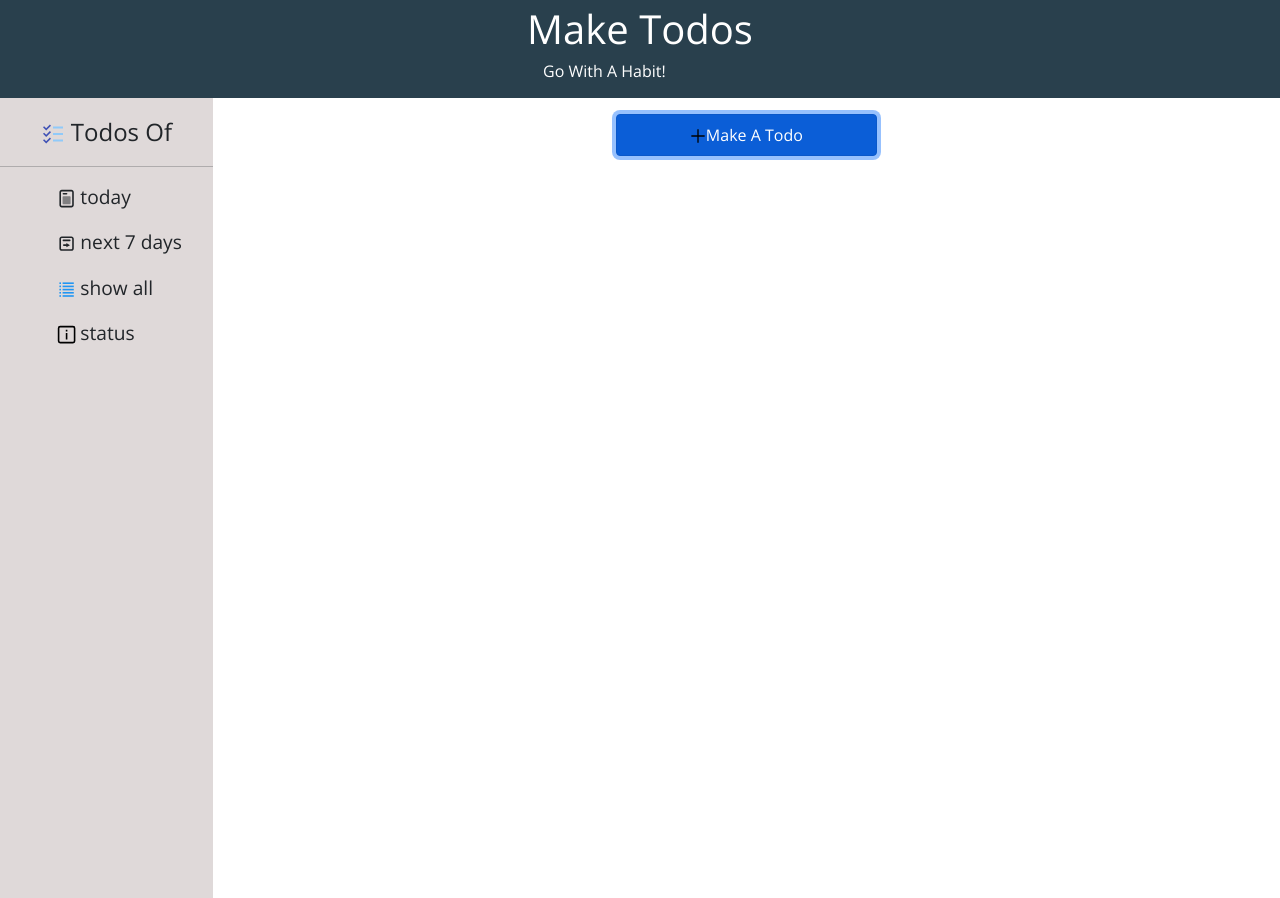
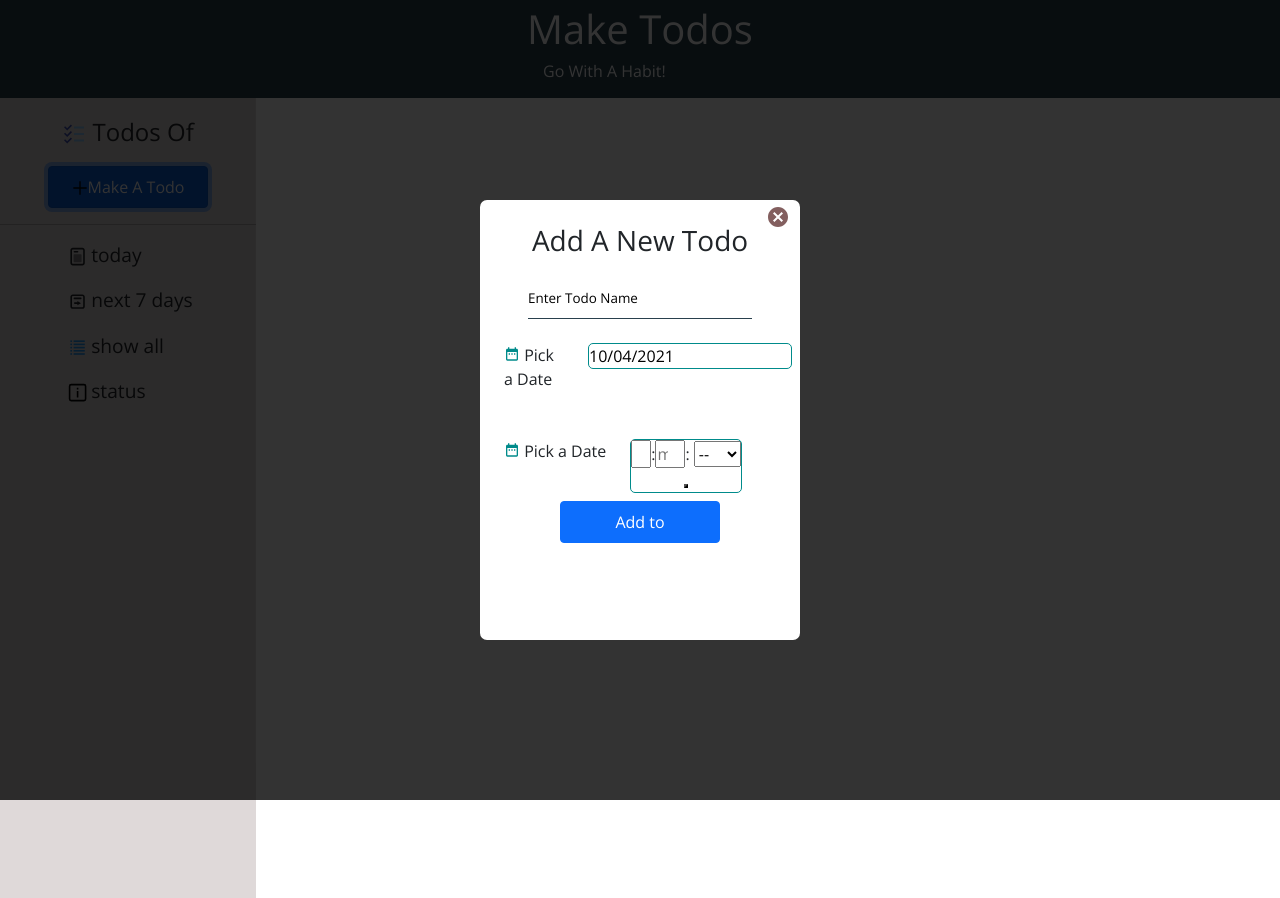
Before and after one commit to Protik111/make-todos, a React (Create React App) app: page / in a window 1280 px wide. Both pictures are taken after a click on the button "Make A Todo". Built offline with nearby package versions, Linux system fonts and the light colour scheme.

Commit message:
modal added

```diff
--- a/src/assets/css/global.css
+++ b/src/assets/css/global.css
@@ -3,6 +3,7 @@
 :root{
     --header: #29404D;
     --sidebar: rgb(223, 217, 217);
+    --cyan: darkcyan;
 }
 
 *,
@@ -14,7 +15,7 @@
 }
 body{
     font-family: 'Open Sans', sans-serif;
-    font-size: 62.5%;
+    /* font-size: 62.5%; */
 }
 .App{
     width: 100%;
@@ -70,8 +71,68 @@ body{
 }
 /* sidebar end */
 
-/* make todo button start */
+/* modal start */
+.add-btn{
+    width: 10rem;
+}
+.Modal{
+    position: fixed;
+    top: 0;
+    left: 0;
+    background-color: rgba(0, 0, 0, 0.8);
+    height: 100%;
+    width: 100%;
+}
 
-
-
-/* make todo button end */
+.Modal .modalContainer {
+    position: absolute;
+    top: 25%;
+    left: 50%;
+    transform: translate(-50%, 0%);
+    background-color: white;
+    width: 25%;
+    height: 55vh;
+    /* text-align: center; */
+    border-radius: 7px;
+}
+.todoName{
+    width: 70%;
+    padding: 0.6rem 0;
+    font-size: 0.7rem;
+    border: none;
+    border-bottom: 1px solid var(--header);
+    transition: all 0.3s ease-in-out;
+}
+.modalBox input:focus {
+    font-size: 0.8rem;
+    width: 75%;
+    outline: none;
+    border-bottom: 1px solid var(--header);
+}
+.todoName::placeholder {
+    font-size: larger;
+    color: black;
+}
+.pickDate,
+.pickTime{
+    color: var(--cyan);
+    font-size: 1rem;
+    margin-bottom: 5px;
+}
+.datePicker,
+.timePicker{
+    display: flex;
+}
+.date{
+    border: 1px solid darkcyan;
+    margin-right: 0.5rem;
+    border-radius: 5px;
+}
+.cancelIcon{
+    font-size: 1.5rem;
+    color: rgb(131, 95, 95);
+    position: absolute;
+    top: 5px;
+    right: 10px;
+}
+/* modal end */
--- a/src/components/Main/Main.js
+++ b/src/components/Main/Main.js
@@ -1,12 +1,10 @@
 import React from 'react';
-import MakeTodoButton from '../MakeTodoButton/MakeTodoButton';
-import Sidebar from '../Sidebar/Sidebar';
+import Sidebar from './Sidebar/Sidebar';
 
 const Main = () => {
     return (
         <div className="Main">
             <Sidebar></Sidebar>
-            <MakeTodoButton></MakeTodoButton>
         </div>
     );
 };
--- /dev/null
+++ b/src/components/Main/Modal/Modal.js
@@ -0,0 +1,22 @@
+import React, { useRef } from 'react';
+
+const Modal = ({children, showModal, setShowModal}) => {
+    const modalRef = useRef();
+
+    const closeModal = (e) => {
+        if(e.target === modalRef.current){
+            setShowModal(false);
+        }
+    }
+
+    return (
+        showModal &&
+        <div className="Modal" ref={modalRef} onClick={closeModal}>
+            <div className="modalContainer">
+                {children}
+            </div>
+        </div>
+    );
+};
+
+export default Modal;
--- /dev/null
+++ b/src/components/Main/Sidebar/Sidebar.js
@@ -0,0 +1,93 @@
+import React, { useState } from 'react';
+import { FcTodoList, FcList } from 'react-icons/fc';
+import { CgToday, CgCalendarNext } from 'react-icons/cg';
+import { GrStatusInfo, GrAdd } from 'react-icons/gr';
+import { MdDateRange, MdCancel } from 'react-icons/md';
+import Modal from '../Modal/Modal';
+
+//date and time import
+import DatePicker from "react-datepicker";
+import "react-datepicker/dist/react-datepicker.css";
+import TimePicker from 'react-time-picker';
+// import { TimePicker } from 'antd';
+
+// import { MuiPickersUtilsProvider, DatePicker, TimePicker } from '@material-ui/pickers';
+// import DateFnsUtils from '@date-io/date-fns';
+
+const Sidebar = () => {
+    const [showModal, setShowModal] = useState(false);
+    const [name, setName] = useState('');
+    const [date, setDate] = useState(new Date());
+    const [time, setTime] = useState(null);
+
+    console.log(name, date, time);
+
+    const handleSubmit = (e) => {
+        console.log('clicked', e);
+    }
+    return (
+        <div className="Sidebar">
+            <div className="sidebar-box">
+                <div className="text-center">
+                    <p className="todosOf"><FcTodoList></FcTodoList> Todos Of</p>
+                    {/* <MakeTodoButton></MakeTodoButton> */}
+                    <button onClick={() => setShowModal(true)} type="button" class="btn btn-primary add-btn p-2"><GrAdd className="addTodo"></GrAdd>Make A Todo</button>
+                </div>
+                <hr />
+                <div className="todosOf__item offset-md-3">
+                    <p className="todosOf__item--today"><CgToday className="m-1"></CgToday>today</p>
+                    <p className="todosOf__item--next"><CgCalendarNext className="m-1"></CgCalendarNext>next 7 days</p>
+                    <p className="todosOf__item--all"><FcList className="m-1"></FcList>show all</p>
+                    <p className="todosOf__item--status"><GrStatusInfo className="m-1"></GrStatusInfo>status</p>
+                    {/* <p>{time}</p> */}
+                </div>
+                <Modal showModal={showModal} setShowModal={setShowModal}>
+                    <div className="modalBox mt-4">
+                        <div className="text-center">
+                            <h3>Add A New Todo</h3>
+                        </div>
+                        <form action="" className="mt-4" onSubmit={handleSubmit}>
+                            <div className="text-center">
+                                <input className="todoName" type="text" name="name" value={name} onChange={e => setName(e.target.value)} placeholder="Enter Todo Name" />
+                            </div>
+
+                            <div className="datePicker">
+                                <p className="m-4 mt-4"><span><MdDateRange className="pickDate"></MdDateRange></span> Pick a Date</p>
+                                <div className="text-center mt-4 dateBox">
+                                    <DatePicker className="date" selected={date} onChange={(date) => setDate(date)} />
+                                </div>
+                            </div>
+
+                            <div className="timePicker">
+                                <p className="m-4 mt-4"><span><MdDateRange className="pickTime"></MdDateRange></span> Pick a Date</p>
+                                <div className="text-center mt-4">
+                                    <TimePicker
+                                        onChange={time => setTime(time)}
+                                        selected={time}
+                                        amPmAriaLabel="AM/PM"
+                                        closeClock={true}
+                                        disableClock={true}
+                                        format="h:m: a"
+                                        hourPlaceholder="hh"
+                                        minutePlaceholder="mm"
+                                        // required={true}
+                                        clearIcon=""
+                                        className="date"
+                                    />
+                                </div>
+                            </div>
+                            <div className="text-center mt-2">
+                                {/* <button type="button" className="btn btn-primary add-btn p-2"><GrAdd className="addTodo"></GrAdd>Add To Your List</button> */}
+                                <input type="button" className="btn btn-primary add-btn p-2" value="Add to" />
+                            </div>
+                        </form>
+                        {/* <p>{time}</p> */}
+                        <a onClick={() => setShowModal(false)}><MdCancel className="cancelIcon"></MdCancel></a>
+                    </div>
+                </Modal>
+            </div>
+        </div>
+    );
+};
+
+export default Sidebar;
--- a/src/components/MakeTodoButton/MakeTodoButton.js
+++ /dev/null
@@ -1,14 +0,0 @@
-import React from 'react';
-import { GrAdd } from 'react-icons/gr';
-
-const MakeTodoButton = () => {
-    return (
-        <div className="MakeTodoButton container-fluid">
-            <div className="mt-3 text-center">
-                <button type="button" class="btn btn-primary w-25 p-2"><GrAdd></GrAdd>Make A Todo</button>
-            </div>
-        </div>
-    );
-};
-
-export default MakeTodoButton;
--- a/src/components/Sidebar/Sidebar.js
+++ /dev/null
@@ -1,25 +0,0 @@
-import React from 'react';
-import { FcTodoList, FcList } from 'react-icons/fc';
-import { CgToday, CgCalendarNext } from 'react-icons/cg';
-import { GrStatusInfo } from 'react-icons/gr';
-
-const Sidebar = () => {
-    return (
-        <div className="Sidebar">
-            <div className="sidebar-box">
-                <div className="text-center">
-                    <p className="todosOf"><FcTodoList></FcTodoList> Todos Of</p>
-                </div>
-                <hr />
-                <div className="todosOf__item offset-md-3">
-                    <p className="todosOf__item--today"><CgToday className="m-1"></CgToday>today</p>
-                    <p className="todosOf__item--next"><CgCalendarNext className="m-1"></CgCalendarNext>next 7 days</p>
-                    <p className="todosOf__item--all"><FcList className="m-1"></FcList>show all</p>
-                    <p className="todosOf__item--status"><GrStatusInfo className="m-1"></GrStatusInfo>status</p>
-                </div>
-            </div>
-        </div>
-    );
-};
-
-export default Sidebar;
```
Also changed, not shown: package.json (+14 -0 lines), 1 other file (tests, documents, lock files or other folders).
